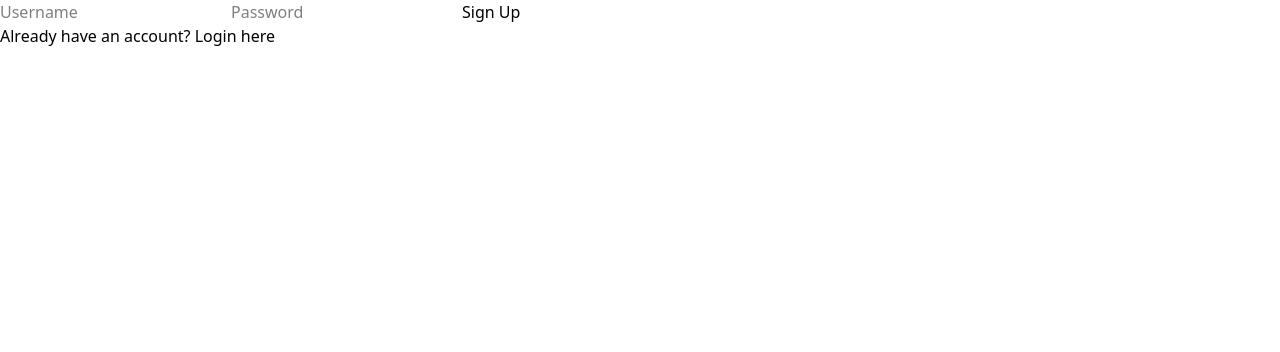
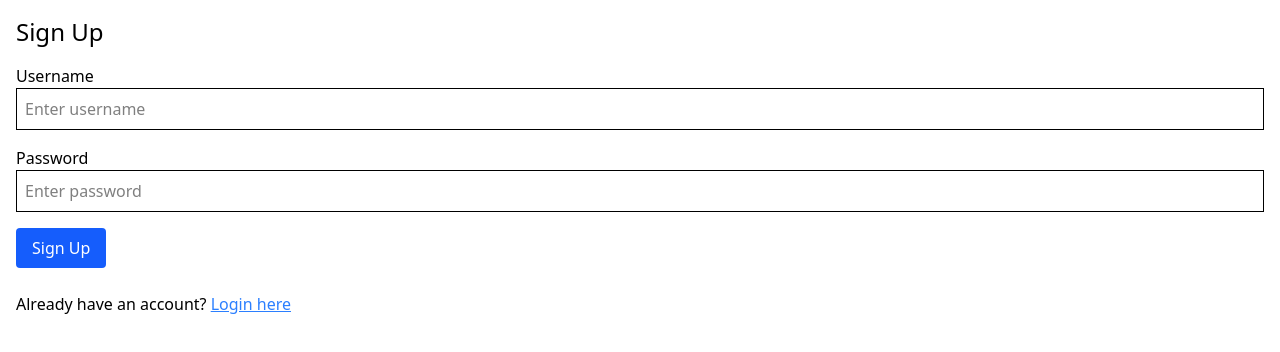
Before and after one commit to guardianprime/url-shortener, a React (Vite) app in the folder FRONTEND/: page /signup in a window 1280 px wide. Shown: the top 352 px of the page. Built offline with nearby package versions, Linux system fonts and the light colour scheme.

Commit message:
fix: login and signup now working

```diff
--- a/FRONTEND/src/pages/Login.jsx
+++ b/FRONTEND/src/pages/Login.jsx
@@ -14,11 +14,13 @@ const Login = () => {
     try {
       const res = await fetch("http://localhost:8000/login", {
         method: "POST",
-        credentials: "include", // IMPORTANT for sessions (cookies)
         headers: {
-          "Content-Type": "application/x-www-form-urlencoded",
+          "Content-Type": "application/json",
         },
-        body: new URLSearchParams({ username, password }),
+        body: JSON.stringify({
+          username,
+          password,
+        }),
       });
 
       if (res.redirected) {
@@ -69,7 +71,10 @@ const Login = () => {
         {error && <p className="text-red-500">{error}</p>}
       </form>
       <p>
-        don't have an account? <Link to="signup">Signup</Link>
+        Don't have an account?{" "}
+        <Link to="/signup" className="text-blue-500 underline">
+          Signup
+        </Link>
       </p>
     </div>
   );
--- a/FRONTEND/src/pages/Signup.jsx
+++ b/FRONTEND/src/pages/Signup.jsx
@@ -1,18 +1,89 @@
-function Signup({ error }) {
+import { useState } from "react";
+import { useNavigate, Link } from "react-router-dom";
+
+function Signup() {
+  const [username, setUsername] = useState("");
+  const [password, setPassword] = useState("");
+  const [error, setError] = useState("");
+  const [isLoading, setIsLoading] = useState(false);
+  const navigate = useNavigate();
+
+  const handleSubmit = async (e) => {
+    e.preventDefault();
+    setIsLoading(true);
+    setError("");
+
+    try {
+      const res = await fetch("http://localhost:8000/signup", {
+        method: "POST",
+        credentials: "include", // keep for cookie-based auth
+        headers: {
+          "Content-Type": "application/json",
+        },
+        body: JSON.stringify({ username, password }),
+      });
+
+      if (res.ok) {
+        navigate("/");
+      } else {
+        const data = await res.json();
+        setError(data.error || "Signup failed. Please try again.");
+      }
+    } catch (err) {
+      console.error(err);
+      setError("Something went wrong.");
+    } finally {
+      setIsLoading(false);
+    }
+  };
+
   return (
+    <div className="p-4">
+      <h2 className="text-2xl mb-4">Sign Up</h2>
+      <form onSubmit={handleSubmit} className="space-y-4">
         <div>
-      <form action="/signup" method="post">
-        <input type="text" name="username" placeholder="Username" required />
+          <label htmlFor="username">Username</label>
           <input
+            className="border p-2 block w-full"
+            type="text"
+            name="username"
+            placeholder="Enter username"
+            value={username}
+            onChange={(e) => setUsername(e.target.value)}
+            id="username"
+            required
+          />
+        </div>
+
+        <div>
+          <label htmlFor="password">Password</label>
+          <input
+            className="border p-2 block w-full"
             type="password"
             name="password"
-          placeholder="Password"
+            placeholder="Enter password"
+            value={password}
+            onChange={(e) => setPassword(e.target.value)}
+            id="password"
             required
           />
-        {error && <p className="text-red"> error</p>}
-        <button type="submit">Sign Up</button>
-        <p>
-          Already have an account? <a href="/login">Login here</a>
+        </div>
+
+        {error && <p className="text-red-500">{error}</p>}
+
+        <button
+          className="bg-blue-600 text-white px-4 py-2 rounded disabled:opacity-50"
+          type="submit"
+          disabled={isLoading}
+        >
+          {isLoading ? "Signing up..." : "Sign Up"}
+        </button>
+
+        <p className="mt-2">
+          Already have an account?{" "}
+          <Link to="/login" className="text-blue-500 underline">
+            Login here
+          </Link>
         </p>
       </form>
     </div>
```
Also changed, not shown: 1 other file (tests, documents, lock files or other folders). Lines whose indentation alone changed are shown as unchanged.
